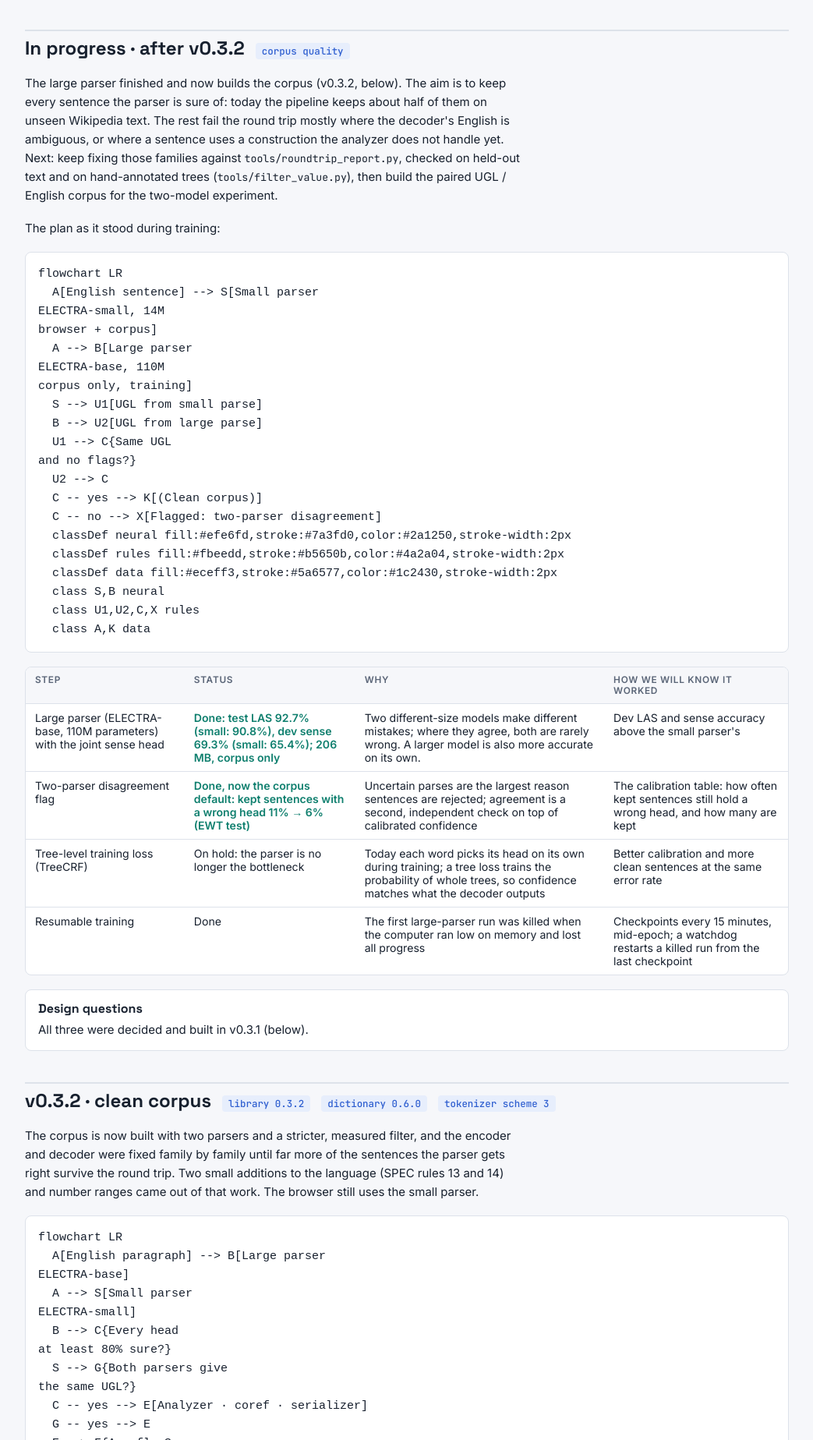
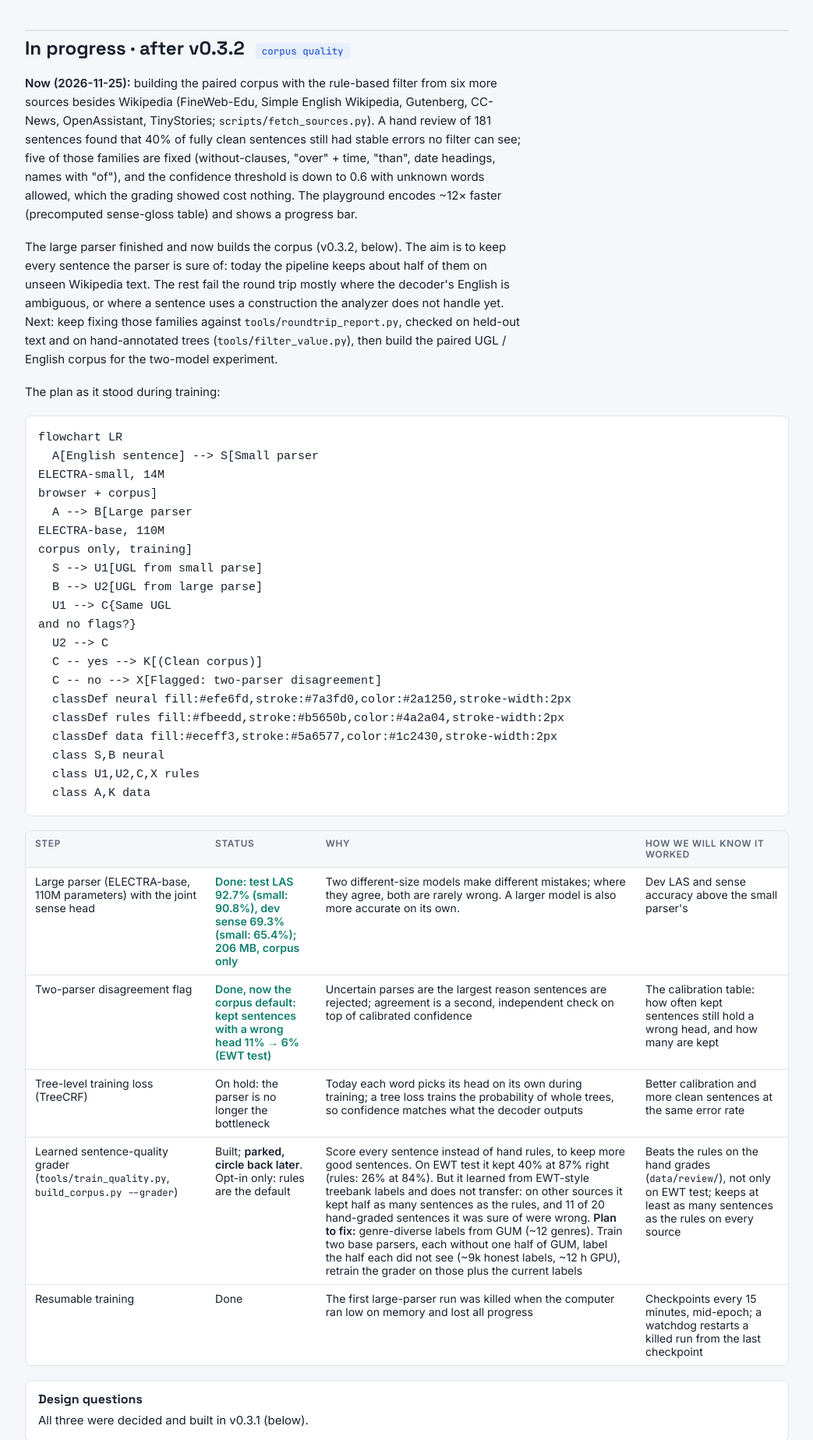
Before and after one commit to mountaindewsalesman/ugl, a plain HTML site: page docs/architecture.html in a window 1280 px wide. Shown: the part 1305-3152 px from the top of the page at 78% size, without its empty margins (118-1161 px from the left). Drawn offline with Linux system fonts and the light colour scheme.

Commit message:
Architecture page: corpus status; learned grader parked with the plan to fix it
Co-Authored-By: Claude Opus 5.5 <noreply@anthropic.com>
Claude-Session: https://claude.ai/code/session_01GEBk7PpA1uj4We2r98Z1Vg

```diff
--- a/docs/architecture.html
+++ b/docs/architecture.html
@@ -108,6 +108,7 @@ footer { color: var(--muted); font-size: .85rem; }
 
 <section id="next" class="version">
   <div class="vhead"><h2>In progress · after v0.3.2</h2><span class="tag">corpus quality</span></div>
+  <p><b>Now (2026-11-25):</b> building the paired corpus with the rule-based filter from six more sources besides Wikipedia (FineWeb-Edu, Simple English Wikipedia, Gutenberg, CC-News, OpenAssistant, TinyStories; <span class="mono">scripts/fetch_sources.py</span>). A hand review of 181 sentences found that 40% of fully clean sentences still had stable errors no filter can see; five of those families are fixed (without-clauses, "over" + time, "than", date headings, names with "of"), and the confidence threshold is down to 0.6 with unknown words allowed, which the grading showed cost nothing. The playground encodes ~12× faster (precomputed sense-gloss table) and shows a progress bar.</p>
   <p>The large parser finished and now builds the corpus (v0.3.2, below). The aim is to keep every sentence the parser is sure of: today the pipeline keeps about half of them on unseen Wikipedia text. The rest fail the round trip mostly where the decoder's English is ambiguous, or where a sentence uses a construction the analyzer does not handle yet. Next: keep fixing those families against <span class="mono">tools/roundtrip_report.py</span>, checked on held-out text and on hand-annotated trees (<span class="mono">tools/filter_value.py</span>), then build the paired UGL / English corpus for the two-model experiment.</p>
   <p>The plan as it stood during training:</p>
   <div class="chart"><pre class="mermaid">
@@ -133,6 +134,7 @@ flowchart LR
       <tr><td>Large parser (ELECTRA-base, 110M parameters) with the joint sense head</td><td class="win">Done: test LAS 92.7% (small: 90.8%), dev sense 69.3% (small: 65.4%); 206 MB, corpus only</td><td>Two different-size models make different mistakes; where they agree, both are rarely wrong. A larger model is also more accurate on its own.</td><td>Dev LAS and sense accuracy above the small parser's</td></tr>
       <tr><td>Two-parser disagreement flag</td><td class="win">Done, now the corpus default: kept sentences with a wrong head 11% → 6% (EWT test)</td><td>Uncertain parses are the largest reason sentences are rejected; agreement is a second, independent check on top of calibrated confidence</td><td>The calibration table: how often kept sentences still hold a wrong head, and how many are kept</td></tr>
       <tr><td>Tree-level training loss (TreeCRF)</td><td>On hold: the parser is no longer the bottleneck</td><td>Today each word picks its head on its own during training; a tree loss trains the probability of whole trees, so confidence matches what the decoder outputs</td><td>Better calibration and more clean sentences at the same error rate</td></tr>
+      <tr><td>Learned sentence-quality grader (<span class="mono">tools/train_quality.py</span>, <span class="mono">build_corpus.py --grader</span>)</td><td>Built; <b>parked, circle back later</b>. Opt-in only: rules are the default</td><td>Score every sentence instead of hand rules, to keep more good sentences. On EWT test it kept 40% at 87% right (rules: 26% at 84%). But it learned from EWT-style treebank labels and does not transfer: on other sources it kept half as many sentences as the rules, and 11 of 20 hand-graded sentences it was sure of were wrong. <b>Plan to fix:</b> genre-diverse labels from GUM (~12 genres). Train two base parsers, each without one half of GUM, label the half each did not see (~9k honest labels, ~12 h GPU), retrain the grader on those plus the current labels</td><td>Beats the rules on the hand grades (<span class="mono">data/review/</span>), not only on EWT test; keeps at least as many sentences as the rules on every source</td></tr>
       <tr><td>Resumable training</td><td>Done</td><td>The first large-parser run was killed when the computer ran low on memory and lost all progress</td><td>Checkpoints every 15 minutes, mid-epoch; a watchdog restarts a killed run from the last checkpoint</td></tr>
     </tbody>
   </table></div>
```
